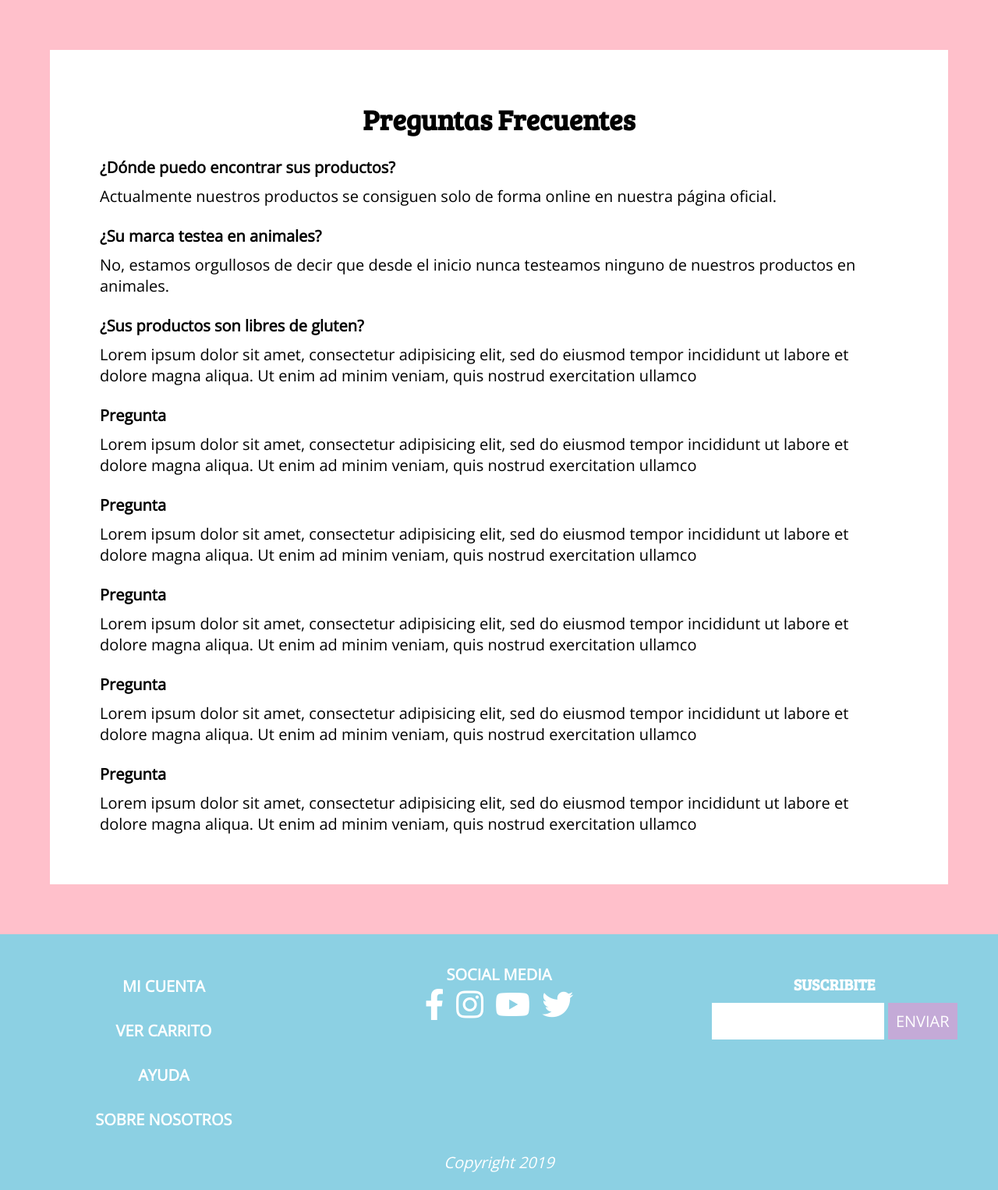
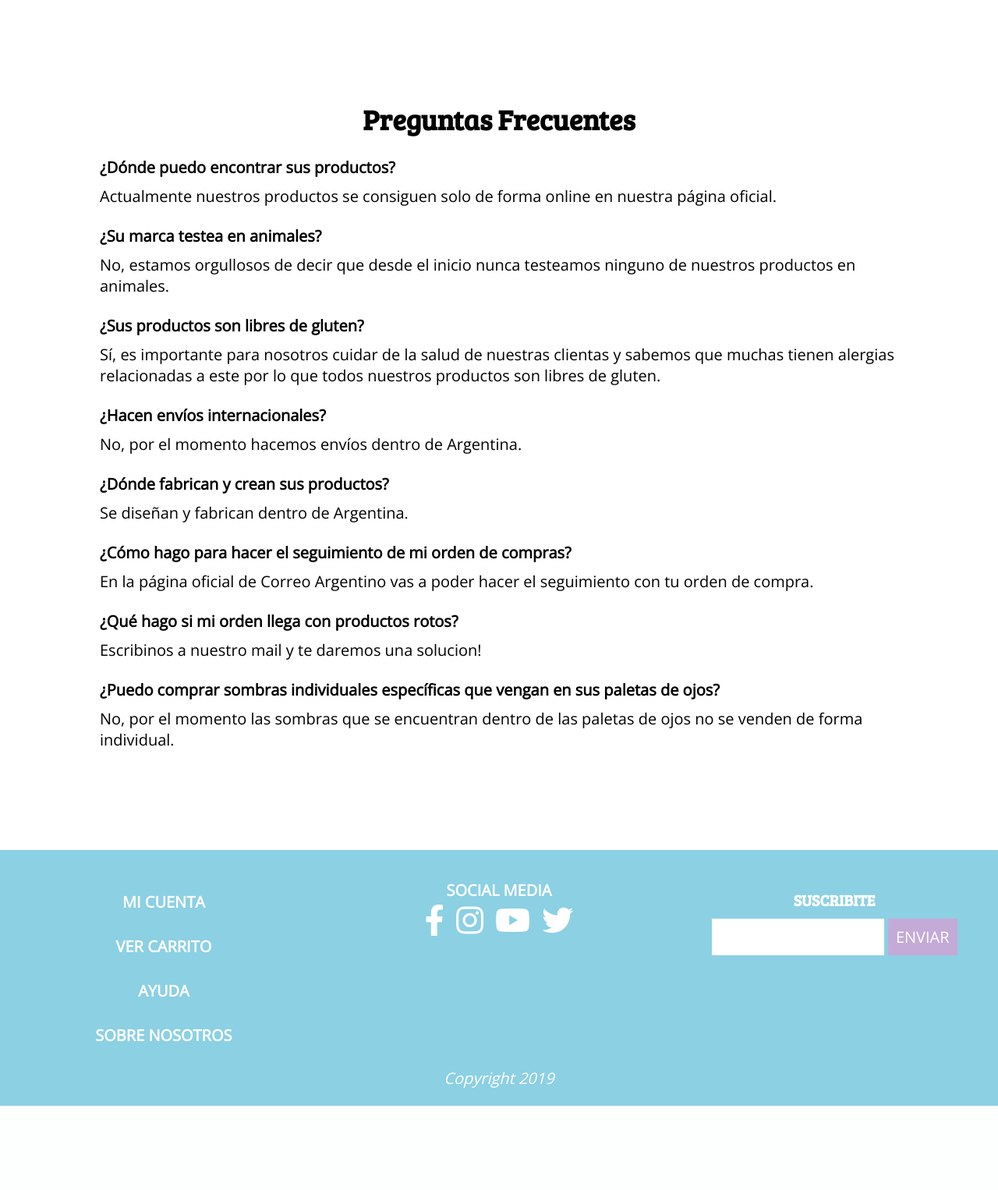
Before and after one commit to jessica-galvan/E-Commerce, a PHP site: page /ayuda.php in a window 1280 px wide. Shown: the part 120-1646 px from the top of the page at 78% size. After the commit the page ends 1538 px from the top, so only its background shows below. Run offline with PHP 8.4, Linux system fonts and the light colour scheme; some libraries are stand-ins or nearby versions.

Commit message:
Agregue las preguntas y respuestas de las FAQs

```diff
--- a/ayuda.php
+++ b/ayuda.php
@@ -56,47 +56,47 @@
                  <h2>¿Sus productos son libres de gluten?</h2>
                </div>
                <div class="respuestas">
-                 <p>Lorem ipsum dolor sit amet, consectetur adipisicing elit, sed do eiusmod tempor incididunt ut labore et dolore magna aliqua. Ut enim ad minim veniam, quis nostrud exercitation ullamco </p>
+                 <p>Sí, es importante para nosotros cuidar de la salud de nuestras clientas y sabemos que muchas tienen alergias relacionadas a este por lo que todos nuestros productos son libres de gluten. </p>
                </div>
              </section>
            <section class="cajaDePregunta">
                <div class="preguntas">
-                 <h2>Pregunta</h2>
+                 <h2>¿Hacen envíos internacionales?</h2>
                </div>
                <div class="respuestas">
-                 <p>Lorem ipsum dolor sit amet, consectetur adipisicing elit, sed do eiusmod tempor incididunt ut labore et dolore magna aliqua. Ut enim ad minim veniam, quis nostrud exercitation ullamco </p>
+                 <p>No, por el momento hacemos envíos dentro de Argentina. </p>
                </div>
              </section>
            <section class="cajaDePregunta">
                <div class="preguntas">
-                 <h2>Pregunta</h2>
+                 <h2>¿Dónde fabrican y crean sus productos?</h2>
                </div>
                <div class="respuestas">
-                 <p>Lorem ipsum dolor sit amet, consectetur adipisicing elit, sed do eiusmod tempor incididunt ut labore et dolore magna aliqua. Ut enim ad minim veniam, quis nostrud exercitation ullamco </p>
+                 <p>Se diseñan y fabrican dentro de Argentina. </p>
                </div>
              </section>
            <section class="cajaDePregunta">
                <div class="preguntas">
-                 <h2>Pregunta</h2>
+                 <h2>¿Cómo hago para hacer el seguimiento de mi orden de compras? </h2>
                </div>
                <div class="respuestas">
-                 <p>Lorem ipsum dolor sit amet, consectetur adipisicing elit, sed do eiusmod tempor incididunt ut labore et dolore magna aliqua. Ut enim ad minim veniam, quis nostrud exercitation ullamco </p>
+                 <p>En la página oficial de Correo Argentino vas a poder hacer el seguimiento con tu orden de compra. </p>
                </div>
              </section>
            <section class="cajaDePregunta">
                <div class="preguntas">
-                 <h2>Pregunta</h2>
+                 <h2>¿Qué hago si mi orden llega con productos rotos?</h2>
                </div>
                <div class="respuestas">
-                 <p>Lorem ipsum dolor sit amet, consectetur adipisicing elit, sed do eiusmod tempor incididunt ut labore et dolore magna aliqua. Ut enim ad minim veniam, quis nostrud exercitation ullamco </p>
+                 <p> Escribinos a nuestro mail y te daremos una solucion! </p>
                </div>
              </section>
            <section class="cajaDePregunta">
                <div class="preguntas">
-                 <h2>Pregunta</h2>
+                 <h2>¿Puedo comprar sombras individuales específicas que vengan en sus paletas de ojos?</h2>
                </div>
                <div class="respuestas">
-                 <p>Lorem ipsum dolor sit amet, consectetur adipisicing elit, sed do eiusmod tempor incididunt ut labore et dolore magna aliqua. Ut enim ad minim veniam, quis nostrud exercitation ullamco </p>
+                 <p>No, por el momento las sombras que se encuentran dentro de las paletas de ojos no se venden de forma individual. </p>
                </div>
              </section>
          </div>
--- a/css/ayuda.css
+++ b/css/ayuda.css
@@ -1,6 +1,3 @@
-.body-container {
-  background-color: pink;
-}
 
 .main-container {
   /* margin: 20px; */
```
